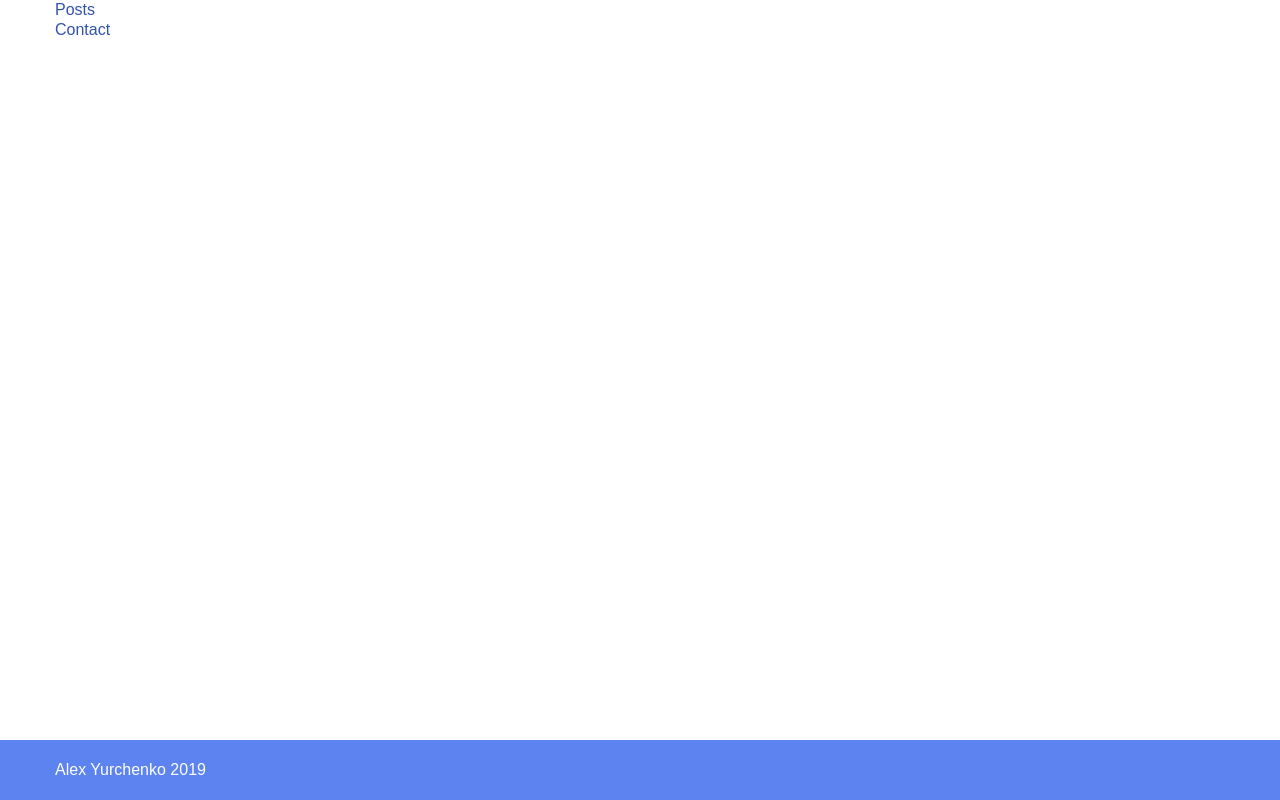
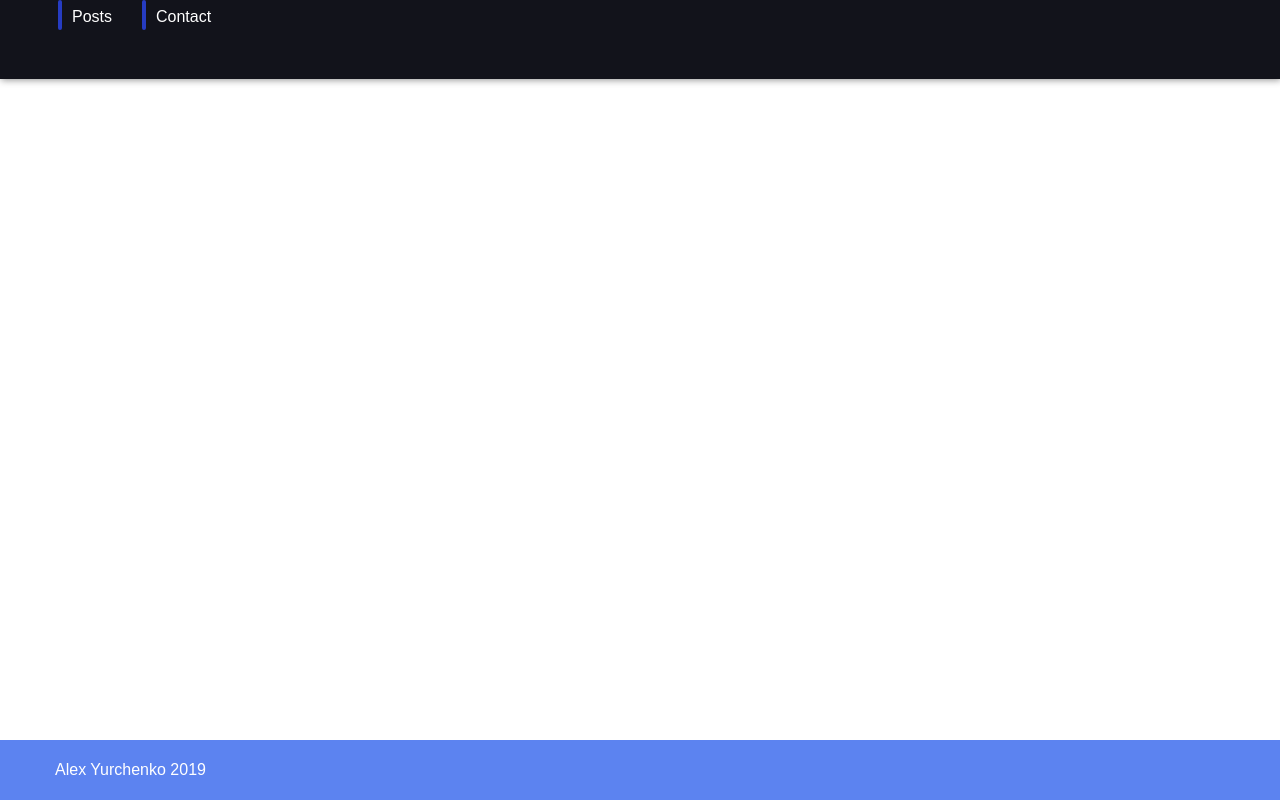
Before and after one commit to AlexanderYurchenko/SPA-sample, a React (Create React App) app: page /contact in a window 1280 px wide. Built offline with nearby package versions, Linux system fonts and the light colour scheme; no server answers.

Commit message:
main styles

```diff
--- a/src/App.jsx
+++ b/src/App.jsx
@@ -38,6 +38,7 @@ class App extends Component {
         <div className="w-inner">
           <Menu />
           <div className="w-center">
+            <div className="w-content">
               <Switch>
                 <Route exact path="/" children={(props) => (
                   props.match
@@ -52,6 +53,7 @@ class App extends Component {
               </Switch>
             </div>
           </div>
+        </div>
         <Footer />
       </React.Fragment>
     );
--- a/src/components/menu/menu.jsx
+++ b/src/components/menu/menu.jsx
@@ -1,11 +1,41 @@
-import React from 'react';
+import React, {Component} from 'react';
 import { Link } from 'react-router-dom';
 import './menu.scss';
 
-const Menu = () => {
+class Menu extends Component {
+  state = {
+    isOpen: false
+  }
+
+  toggleMenu = (event) => {
+    event.preventDefault();
+    console.log(this.state.isOpen);
+    const body = document.body;
+    const menuWrap = document.getElementsByClassName("js-menu-wrap")[0];
+
+    if (!this.state.isOpen) {
+      body.classList.add("modal-open");
+      menuWrap.classList.add("open");
+    } else {
+      body.classList.remove("modal-open");
+      menuWrap.classList.remove("open");
+    }
+
+    this.setState({
+      isOpen: !this.state.isOpen
+    });
+  }
+
+  render() {
     return (
       <div className="c-menu">
-      <div className="w-center">
+        <div className="c-menu__fix">
+          <div className="w-center c-menu__center js-menu-wrap">
+            <button className="c-menu__btn" onClick={this.toggleMenu}>
+              <span className="c-menu__line c-menu__line-1"></span>
+              <span className="c-menu__line c-menu__line-2"></span>
+              <span className="c-menu__line c-menu__line-3"></span>
+            </button>
             <ul className="c-menu__list">
               <li className="c-menu__item">
                 <Link className="c-menu__link" to="/">Posts</Link>
@@ -16,7 +46,9 @@ const Menu = () => {
             </ul>
           </div>
         </div>
+      </div>
     );
+  }
 }
 
 export default Menu;
--- a/src/components/menu/menu.scss
+++ b/src/components/menu/menu.scss
@@ -1,11 +1,222 @@
 @import '../../common.scss';
 
 .c-menu {
+  height: 59px;
+
+  &__fix {
+    position: fixed;
+    z-index: 2;
+    width: 100%;
+    top: 0;
+    left: 0;
+    right: 0;
+    background: #12131b;
+    height: 79px;
+    box-shadow: 1px 1px 7px rgba(#000, .43);
+    color: #fff;
+    transition: all .5s;
+  }
+
+  &__center {
+    z-index: 3;
+    transition: all .3s;
+  }
+
+  &__btn {
+    display: none;
+    width: 33px;
+    height: 33px;
+    position: absolute;
+    right: 10px;
+    top: 11px;
+    z-index: 10;
+    padding: 0;
+    overflow: hidden;
+    background: transparent;
+    border: none;
+    cursor: pointer;
+    border: none;
+    outline: none;
+    transition: all .3s;
+  }
+
+  &__line {
+    display: block;
+    position: relative;
+    width: 32px;
+    height: 5px;
+    margin: 5px auto;
+    background-color: #d7aa0e;
+    border-radius: 3px;
+
+    &.c-menu__line-1 {
+      transition: all .3s .5s;
+    }
+
+    &.c-menu__line-2 {
+      transition: all .3s .3s;
+    }
+
+    &.c-menu__line-3 {
+      transition: all .3s .1s;
+    }
+  }
+
   &__list {
     @extend %ul-reset-style;
   }
 
   &__item {
+    display: inline-block;
+    vertical-align: middle;
+    text-align: left;
+    padding-right: 10px;
+  }
 
+  &__link {
+    display: block;
+    height: 30px;
+    line-height: 33px;
+    text-decoration: none;
+    padding: 0 10px;
+    margin: 0 7px;
+    position: relative;
+    color: #fff;
+    transform: perspective(1px) translateZ(0);
+    transition: all .3s;
+
+    &:before {
+      content: '';
+      position: absolute;
+      z-index: -1;
+      display: block;
+      top: 0;
+      left: -4px;
+      right: 100%;
+      bottom: 0;
+      border-radius: 2px;
+      background: #263cc2;
+      transition: all .3s;
+    }
+
+    &:hover {
+      outline: none;
+      text-decoration: none;
+      color: #fff;
+
+      &:before {
+        width: auto;
+        right: 0;
+        left: 0;
+      }
+
+      &:after {
+        opacity: 1;
+      }
+    }
+  }
+
+  @include respond-from(to-sm) {
+    &__fix {
+      height: 59px;
+    }
+
+    &__center {
+      &.open {
+        position: fixed;
+        top: 0;
+        left: 0;
+        right: 0;
+        bottom: 0;
+        background: rgba(11,13,24,.9);
+      }
+    }
+
+    &__btn {
+      display: block;
+    }
+
+    &__line-1 {
+      .open & {
+        width: 33px;
+        height: 33px;
+        margin: 0 auto;
+        transition: all .3s .1s;
+        background-color: #d7aa0e;
+      }
+    }
+
+    &__line-2 {
+      .open & {
+        background-color: #1d233c;
+        transform: translateY(-24px) rotateZ(45deg);
+        transition: all .3s .3s;
+      }
+    }
+
+    &__line-3 {
+      .open & {
+        background-color: #1d233c;
+        transform: translateY(-34px) rotateZ(-45deg);
+        transition: all .3s .5s;
+      }
+    }
+
+    &__list {
+      display: none;
+      position: absolute;
+      top: 59px;
+      left: 0;
+      right: 0;
+      background-color: #0b0d18;
+      z-index: 5;
+      padding: 27px 25px 33px;
+      border-top: 2px solid #2335a2;
+      box-shadow: none;
+      overflow: auto;
+      max-height: 88%;
+
+      .open & {
+        display: block;
+      }
+    }
+
+    &__item {
+      min-width: unset;
+      display: block;
+      position: relative;
+      margin: 0 0 3px;
+
+      &:last-child {
+        margin: 0;
+      }
+    }
+
+    &__link {
+      display: inline-block;
+      vertical-align: top;
+      padding: 0 19px 3px;
+      margin: 0;
+      height: auto;
+      text-align: left;
+      text-decoration: none;
+      text-transform: uppercase;
+      color: #a4aff4;
+      transition: all .3s;
+
+      &:before {
+        left: 0;
+        bottom: 5px;
+        background: #2336a3;
+      }
+
+      &:hover {
+        color: #fff;
+
+        &:before {
+          right: 0;
+        }
+      }
+    }
   }
 }
--- a/src/components/not-found/not-found.jsx
+++ b/src/components/not-found/not-found.jsx
@@ -7,7 +7,7 @@ const NotFound = () => {
     <div className="c-not-found">
       <div className="c-not-found__title">Oops! Nothing found here!</div>
       <div className="c-not-found__btn-box">
-        <Link to="/" className="c-not-found__btn">To the home page</Link>
+        <Link to="/" className="c-not-found__btn c-btn">To the home page</Link>
       </div>
     </div>
   );
--- a/src/components/not-found/not-found.scss
+++ b/src/components/not-found/not-found.scss
@@ -6,30 +6,47 @@
   display: flex;
   flex-direction: column;
   justify-content: center;
+  text-align: center;
 
   &:before {
     content: '404';
     position: absolute;
-    font-size: 100px;
+    font-size: 160px;
     font-weight: $font-main-bold;
-    color: $link-text;
+    color: #e4e6ee;
     top: 50%;
     left: 50%;
     transform: translate(-50%, -50%);
-    opacity: .3;
+    opacity: .7;
   }
 
   &__title {
     position: relative;
     z-index: 2;
+    font-size: 20px;
   }
 
   &__btn-box {
     position: relative;
     z-index: 2;
+    margin: 20px 0 0;
   }
 
   &__btn {
 
   }
+
+  @include respond-from(xs) {
+    &:before {
+      font-size: 220px;
+    }
+
+    &__title {
+      font-size: 26px;
+    }
+
+    &__btn-box {
+      margin-top: 30px;
+    }
+  }
 }
--- a/src/components/post-single/post-single.jsx
+++ b/src/components/post-single/post-single.jsx
@@ -26,10 +26,10 @@ class PostSingle extends Component {
     return (
       <div className="c-post-single">
         <div className="c-post-single__title-box">
-          <div className="c-post-single__title">{title}</div>
+          <div className="c-post-single__title c-h1">{title}</div>
         </div>
         <div className="c-post-single__text">{text}</div>
-        <div className="c-post-single__head">
+        <div className="c-post-single__footer">
           <div className="c-post-single__author">{author}</div>
           <span className="c-post-single__date">{date}</span>
         </div>
--- a/src/components/post-single/post-single.scss
+++ b/src/components/post-single/post-single.scss
@@ -3,44 +3,18 @@
 .c-post-single {
     &__title {
         position: relative;
-        display: block;
-        font-size: 22px;
-        font-weight: $font-main-medium;
-        line-height: 125%;
-        padding-left: 15px;
-
-        &:before {
-            content: '';
-            position: absolute;
-            top: 2px;
-            left: 0;
-            bottom: 0;
-            width: 4px;
-            background: $decor-fill;
-            -webkit-transition: all .3s;
-            transition: all .3s;
-        }
+        text-transform: uppercase;
     }
 
-    &__head {
+    &__footer {
         display: flex;
         justify-content: space-between;
         margin: 10px 0 0;
     }
 
     &__author {
-        display: inline-block;
-        vertical-align: baseline;
         font-size: 18px;
         color: #5c83f0;
-        text-decoration: none;
-
-        &:hover,
-        &:active,
-        &:focus {
-            outline: none;
-            text-decoration: underline;
-        }
     }
 
     &__date {
@@ -49,15 +23,11 @@
         font-size: 14px;
         white-space: nowrap;
         text-align: right;
-        margin: 4px 0 0;
+        margin: 1px 0 0 15px;
     }
 
     &__text {
         margin: 16px 0 0;
         line-height: 139%;
     }
-
-    &__tags {
-        margin: 10px 0 0;
-    }
 }
--- a/src/components/post/post.jsx
+++ b/src/components/post/post.jsx
@@ -4,14 +4,13 @@ import PostSingle from "../post-single/post-single";
 import "./post.scss"
 
 const Post = ( props ) => {
-  const { id, title, info } = props.post;
+  const { id, title, info, date } = props.post;
 
   return (
     <div className="c-post">
-      <div className="c-post__title-box">
-        <Link to={`/post/${id}`} className="c-post__title">{title}</Link>
-      </div>
+      <Link to={`/post/${id}`} className="c-post__title">{title}</Link>
       <div className="c-post__info">{info}</div>
+      <div className="c-post__date">{date}</div>
       <Route path="/post/:postId"  children={(props) => (
         props.match
           ? <PostSingle {...props}/> : ''
--- a/src/components/post/post.scss
+++ b/src/components/post/post.scss
@@ -1,15 +1,45 @@
 @import '../../common.scss';
 
 .c-post {
-  &__title-box {
+  margin: 0 auto 8px;
+  padding: 18px 15px;
+  max-width: 360px;
+  position: relative;
+  background: #f2f4f7;
+  transition: all .3s;
 
+  &:hover,
+  &:focus-within {
+    box-shadow: -2px 2px 8px rgba(0, 0, 0, .28);
   }
 
   &__title {
+    font-size: 18px;
+    font-weight: 500;
+    line-height: 126%;
+    display: block;
+    text-decoration: none;
+    color: #09174c;
+    transition: all .3s;
 
+    &:hover,
+    &:active,
+    &:focus {
+      outline: none;
+      text-decoration: underline;
+      color: #09174c;
+    }
   }
 
   &__info {
+    margin: 14px 0 0;
+    font-size: 16px;
+    line-height: 152%;
+  }
 
+  &__date {
+    margin: 17px 0 0;
+    font-size: 14px;
+    font-weight: $font-main-medium;
   }
 }
```
Also changed, not shown: src/App.scss (+61 -0 lines), src/data/posts.json (+16 -8 lines). Lines whose indentation alone changed are shown as unchanged.
